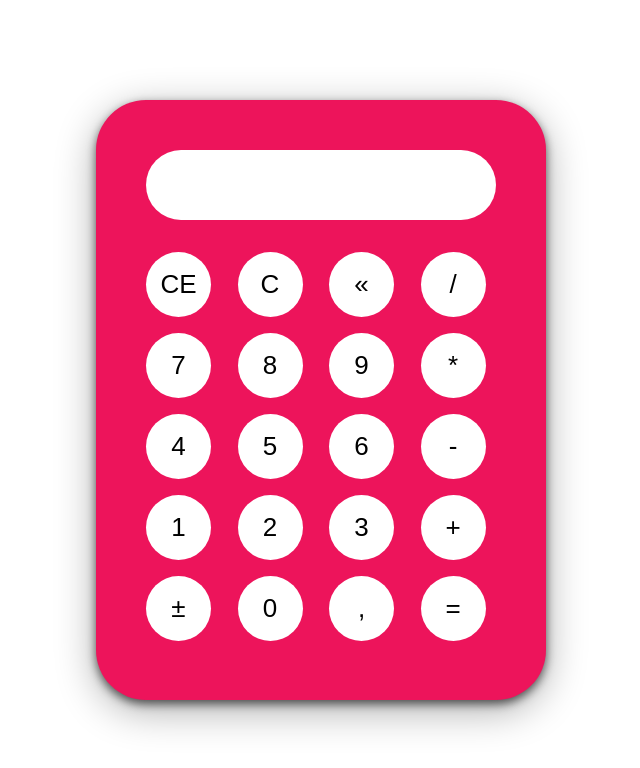
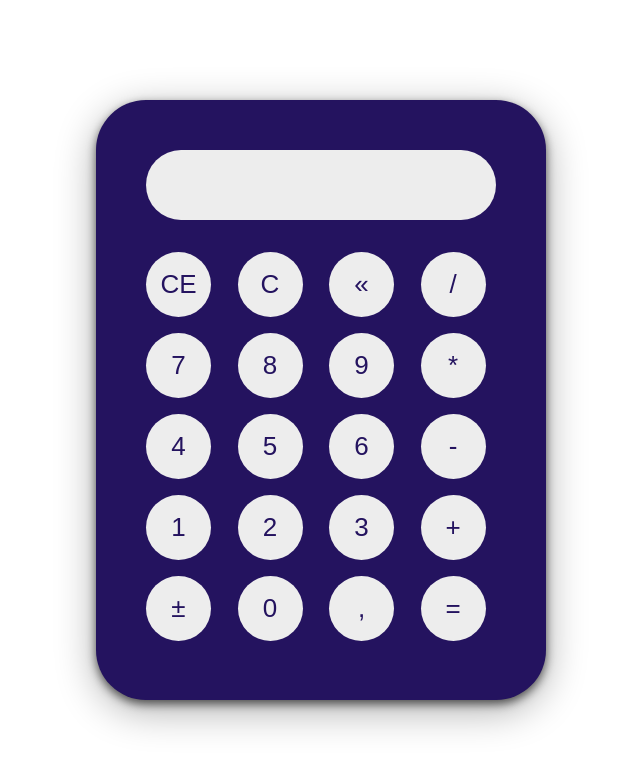
Before and after one commit to anacola/1SCJR-calculator, a plain HTML site: page index.html in a window 1280 px wide. Shown: the whole page, without its empty margins (319-959 px from the left). Drawn offline with Linux system fonts and the light colour scheme.

Commit message:
alteração css

```diff
--- a/styles.css
+++ b/styles.css
@@ -19,7 +19,7 @@ body {
     padding: 50px;
     border-radius: 50px;
 
-    background-color: #Ed145B;
+    background-color: #24135F;
     box-shadow: 0px 4px 10px #0009,
                 0px 10px 40px #0005;
 }
@@ -30,8 +30,9 @@ body {
     border-radius: 50px;
     padding: 15px;
 
-    background-color: #fff;
+    background-color: #EDEDED;
     text-align: right;
+    color: #24135F;
     font-size: 36px;
 }
 
@@ -46,11 +47,14 @@ body {
     height: 65px;
     width: 65px;
 
-    background-color: white;
+    background-color: #EDEDED;
+    color: #24135F;
     border-radius: 50%;
     cursor: pointer;
     font-size: 26px;
     border: 0;
 }
 
-/* @TODO hover */
+button:hover{
+     background-color: #D18D00;
+}
```
